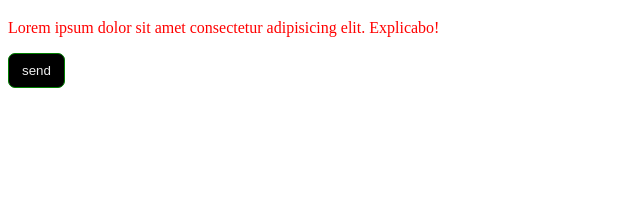
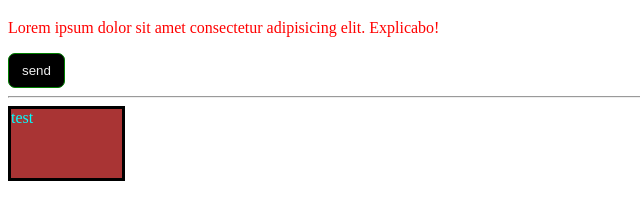
Before and after one commit to devfaramarzi369/test-push-to-git, a plain HTML site: page index.html in a window 1280 px wide. Shown: the part 61-280 px from the top of the page, without its empty margins (0-640 px from the left). Drawn offline with Linux system fonts and the light colour scheme.

Commit message:
added box

```diff
--- a/index.html
+++ b/index.html
@@ -10,6 +10,10 @@
     <h1>test git</h1>
     <p>Lorem ipsum dolor sit amet consectetur adipisicing elit. Explicabo!</p>
     <button>send</button>
+    <hr>
+    <div class="box">
+        <span>test</span>
+    </div>
 
 </body>
 </html>
--- a/style.css
+++ b/style.css
@@ -12,3 +12,12 @@ button{
     color: #eee;
     background: #000;
 }
+.box{
+    width: 111px;
+    height: 69px;
+    background-color: #a93434;
+    border: 3px solid #000;
+}
+.box span{
+    color: aqua;
+}
```
Also changed, not shown: 1 other file.
